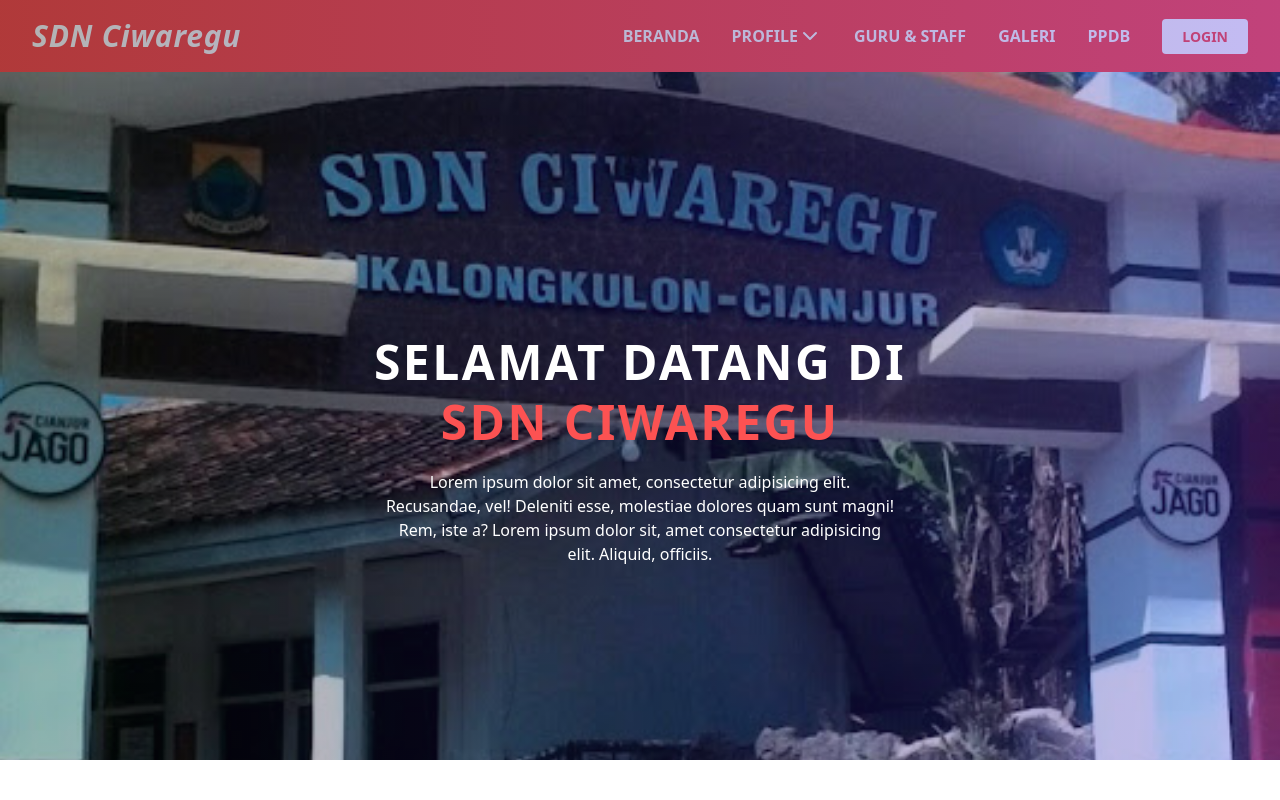
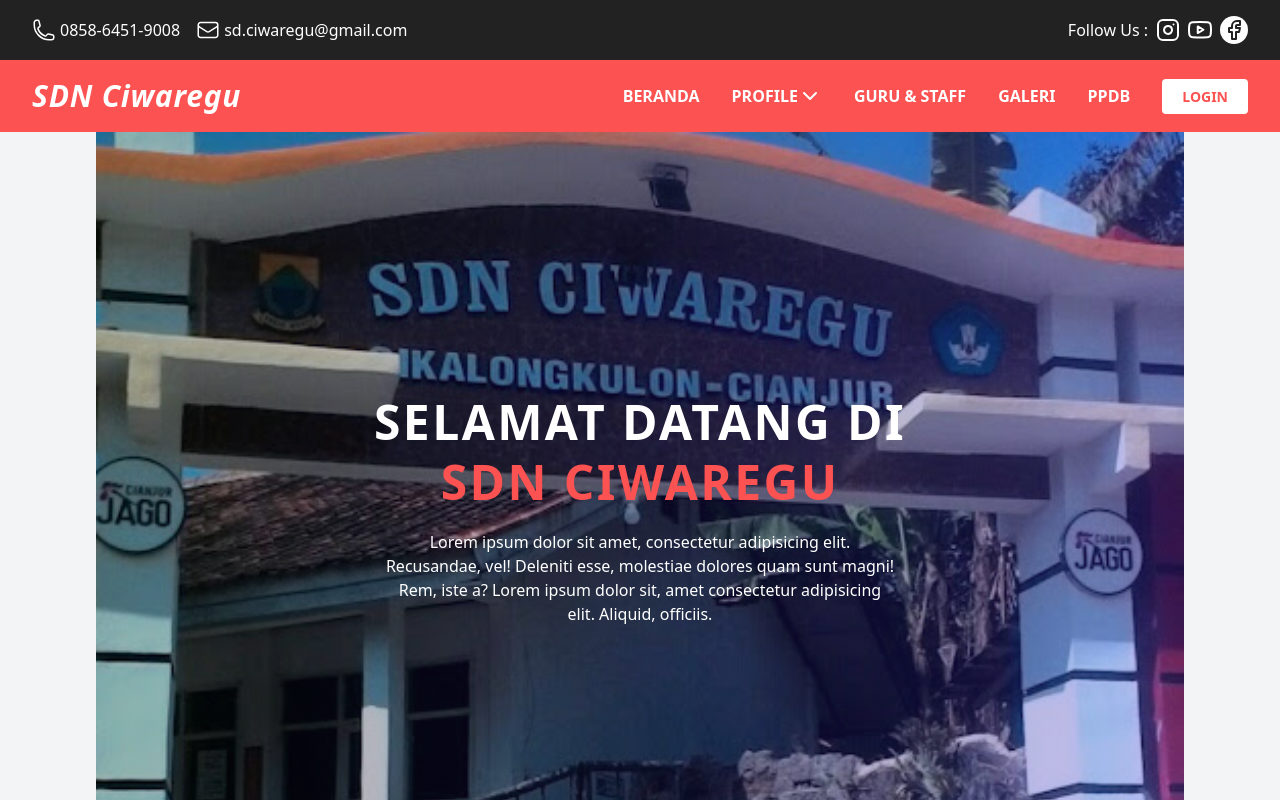
Before and after one commit to azarnuzy/sd-ciwaregu-1-fe, a Next.js app: page /landing-page in a window 1280 px wide. Shown: the top 800 px of the page. Built offline with nearby package versions, Linux system fonts and the light colour scheme.

Commit message:
add MainLayout to LandingPage

```diff
--- a/src/components/LandingPage/HeaderComponent.jsx
+++ b/src/components/LandingPage/HeaderComponent.jsx
@@ -5,7 +5,6 @@ function HeaderComponent() {
   return (
     <div className='bg-hero bg-no-repeat bg-cover w-full h-screen sm:h-[95vh] relative object-center'>
       <div className='absolute w-full h-screen sm:h-[95vh] bg-gradient-to-r from-black to-light-purple opacity-30'></div>
-      <Navbar />
       <div className='px-4 sm:mx-0 h-screen absolute w-full sm:h-[95vh] flex flex-col justify-center items-center'>
         <h1 className='uppercase flex flex-col mb-6 text-3xl sm:text-5xl font-extrabold text-white text-center tracking-wider gap-3'>
           selamat datang di <span className='text-light-red'>sdn ciwaregu</span>
--- a/src/pages/landing-page/index.jsx
+++ b/src/pages/landing-page/index.jsx
@@ -5,10 +5,13 @@ import Ppdb from '@/components/LandingPage/Ppdb'
 import Program from '@/components/LandingPage/Program'
 import Stat from '@/components/LandingPage/Stat'
 import VisiMisi from '@/components/LandingPage/VisiMisi'
+import MainLayout from '@/layouts/MainLayout'
+
 
 export default function LandingPage() {
   return (
     <>
+      <MainLayout>
         <HeaderComponent />
         <About />
         <Stat />
@@ -16,6 +19,7 @@ export default function LandingPage() {
         <Ppdb />
         <VisiMisi />
         <Gallery />
+      </MainLayout>
     </>
   )
 }
```
Lines whose indentation alone changed are shown as unchanged.
